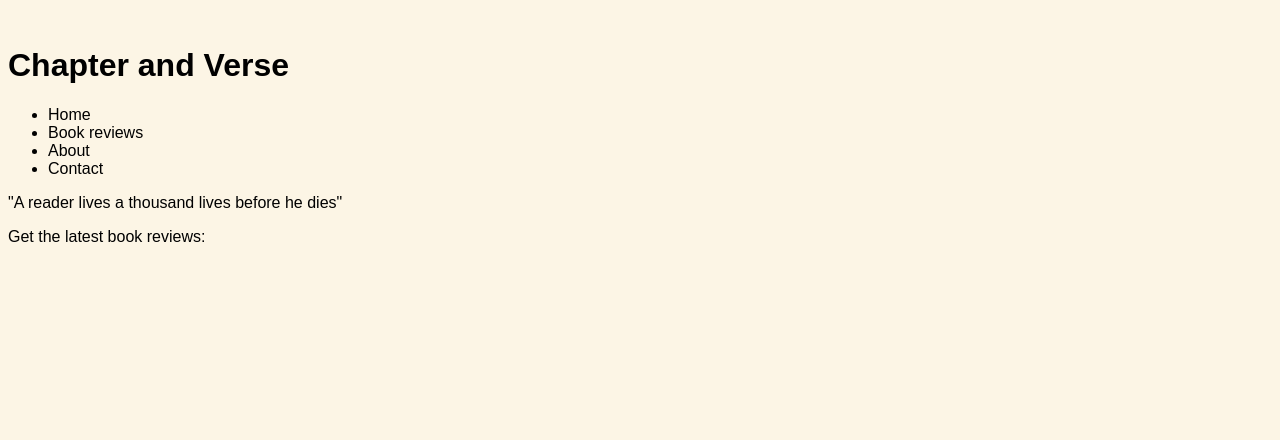
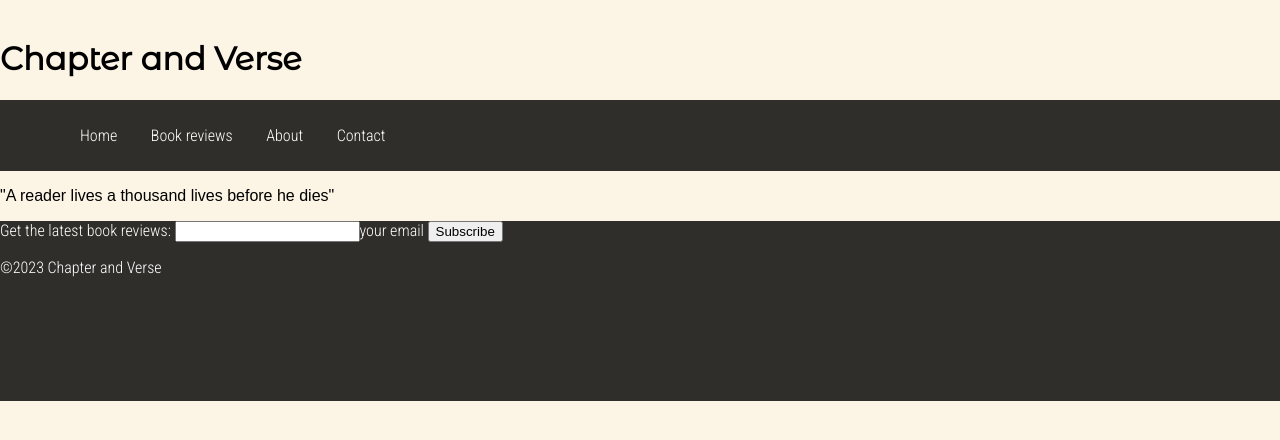
Before and after one commit to Noroff-FEU-Assignments/project-exam-1-TaranJoh, a plain HTML site: page index.html in a window 1280 px wide. Drawn offline with Linux system fonts and the light colour scheme; a web font is replaced by a local one.

Commit message:
html for index page and some styling

```diff
--- a/css/style.css
+++ b/css/style.css
@@ -1,4 +1,43 @@
+h1 {
+  font-family: "Montserrat Alternates", sans-serif;
+}
+
+h2,
+h3,
+nav,
+footer p,
+form {
+  font-family: "Roboto Condensed", sans-serif;
+}
+
+nav {
+  background-color: #302e2b;
+  color: #fff;
+  padding: 10px;
+}
+
+p {
+  font-family: "Mukta Vaani", sans-serif;
+}
+
 body {
   background-color: #fcf5e5;
-  font-family: Arial, Helvetica, sans-serif;
 }
+
+html,
+body {
+  margin: 0px;
+  padding: 0px;
+  height: 100%;
+}
+
+footer {
+  background-color: #302e2b;
+  color: #fff;
+  height: 180px;
+}
+
+li {
+  display: inline-block;
+  margin-left: 30px;
+}
--- a/index.html
+++ b/index.html
@@ -4,7 +4,12 @@
     <meta charset="UTF-8" />
     <meta name="viewport" content="width=device-width, initial-scale=1.0" />
     <meta name="description" content="A book blog." />
-
+    <link rel="preconnect" href="https://fonts.googleapis.com" />
+    <link rel="preconnect" href="https://fonts.gstatic.com" crossorigin />
+    <link
+      href="https://fonts.googleapis.com/css2?family=Montserrat+Alternates&family=Mukta+Vaani&family=Roboto+Condensed:wght@200;300&display=swap"
+      rel="stylesheet"
+    />
     <link href="css/style.css" rel="stylesheet" />
     <title>Chapter and Verse</title>
   </head>
@@ -29,7 +34,12 @@
       <div class="latest-posts"></div>
     </main>
     <footer>
-      <p>Get the latest book reviews:</p>
+      <form>
+        <label>Get the latest book reviews:</label>
+        <input>your email</input>
+        <button>Subscribe</button>
+      </form>
+      <p>©2023 Chapter and Verse</p>
     </footer>
   </body>
 </html>
```
